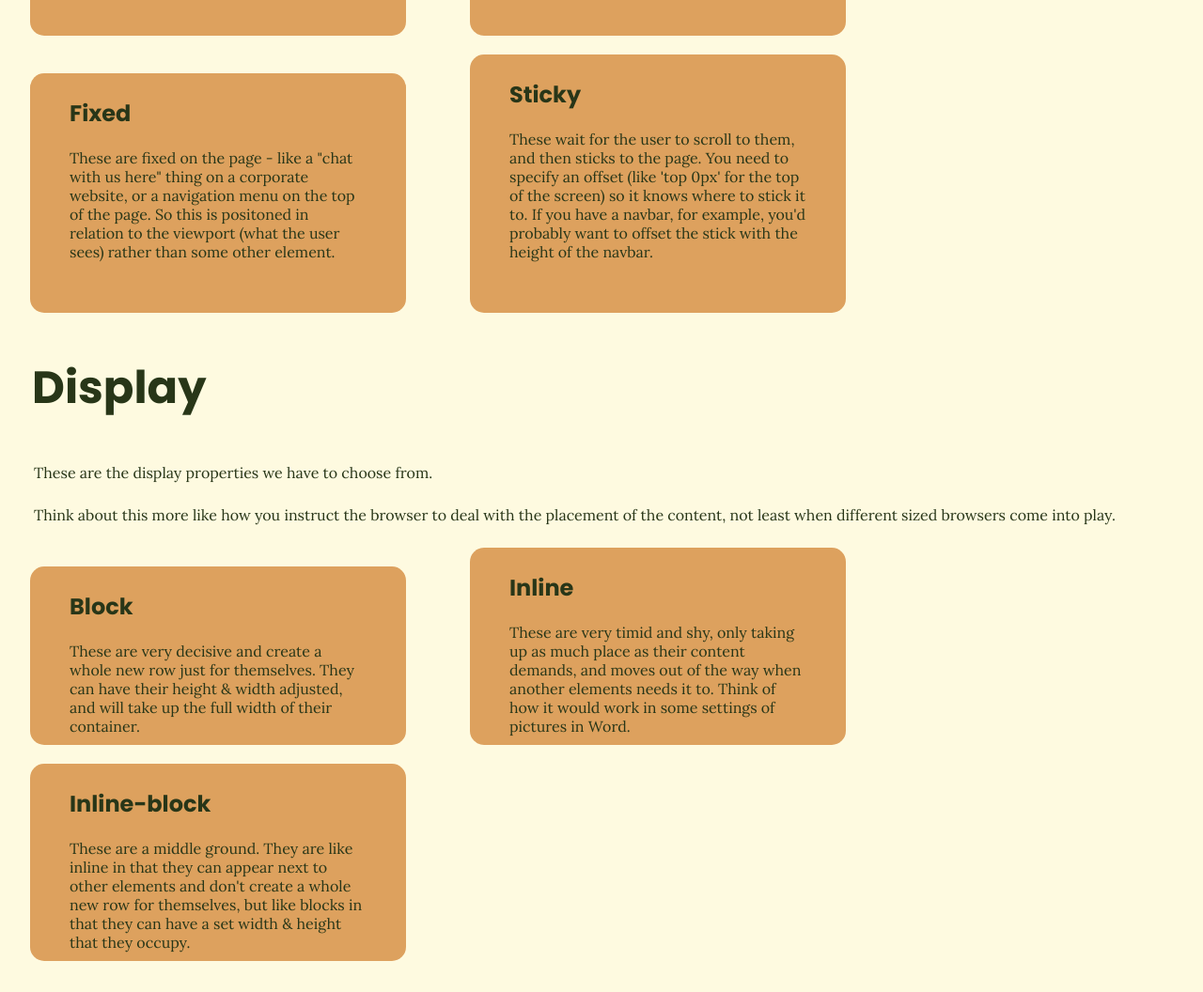
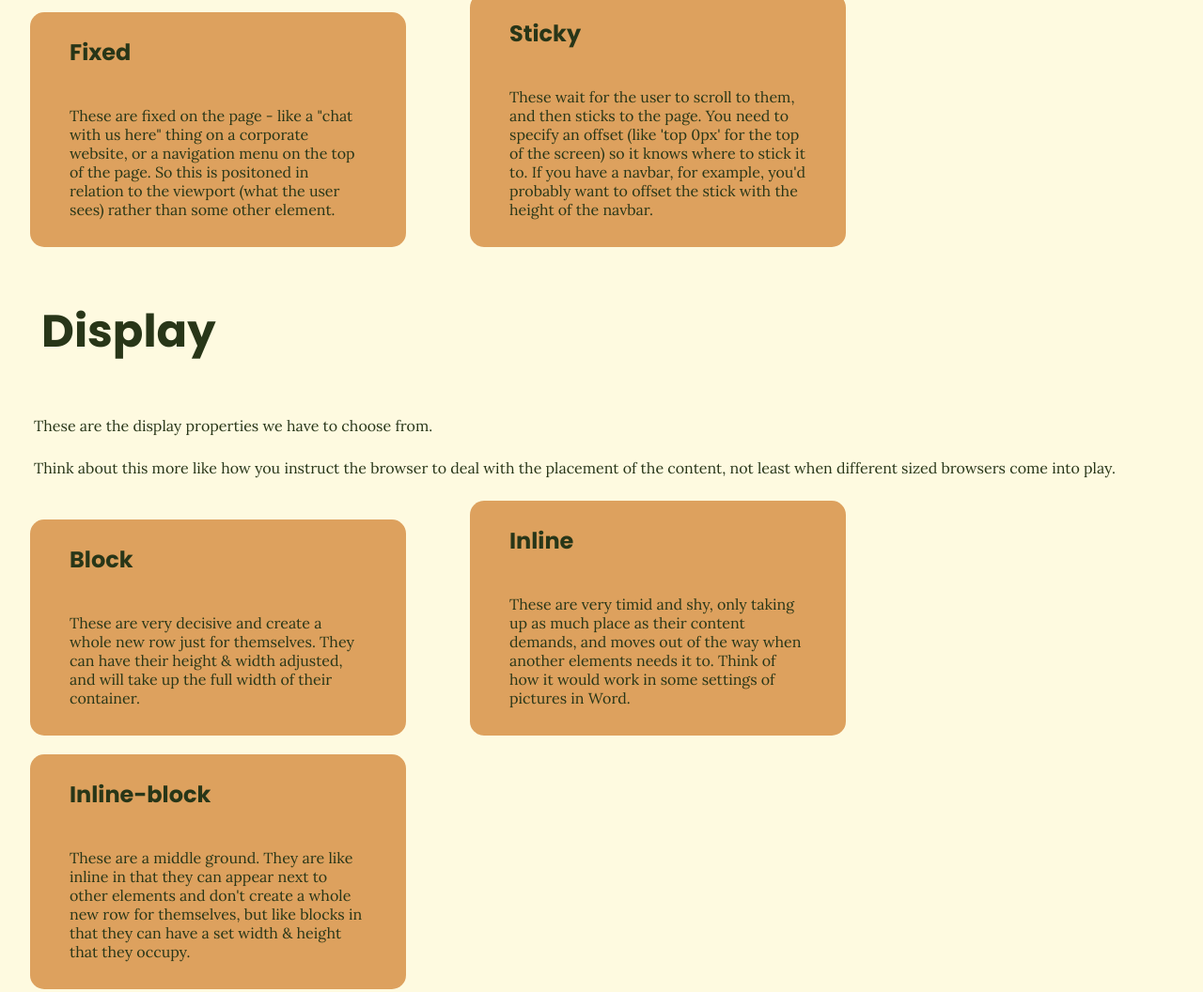
Before and after one commit to coding-titan/webdev-cheatsheet, a plain HTML site: page blocks.html in a window 1280 px wide. Shown: the part 927-1983 px from the top of the page at 94% size. Drawn offline with Linux system fonts and the light colour scheme.

Commit message:
more design tweaks

```diff
--- a/styles.css
+++ b/styles.css
@@ -42,7 +42,7 @@ h2 {
     text-align: left;
     padding: 2px;
     color: #283618;
-    margin: 32px;
+    margin: 42px;
 }
 
 h3 {
@@ -51,7 +51,7 @@ h3 {
     text-align: left;
     padding: 10px;
     color: #283618;
-    margin: 32px;
+    margin: 20px 32px;
 }
 
 p {
@@ -71,7 +71,7 @@ p {
 }
 
 .block p {
-    margin: 0px 32px;
+    margin: 20px 32px;
 }
 
 .block h3 {
@@ -81,33 +81,6 @@ p {
 
 #transparent {
     opacity: 0.5;
-}
-
-#position p {
-    margin-bottom: 45px;
-}
-
-#fixed::-webkit-scrollbar {
-    display: none;
-}
-
-#sticky {
-    position: sticky;
-    top: 50px;
-}
-
-#block {
-    display: inline-block;
-}
-
-#inline {
-    display: inline-block;
-    background-color: #DDA15E;
-}
-
-#inline-block {
-    display: inline-block;
-    margin-bottom: 25px;
 }
 
 #code {
```
